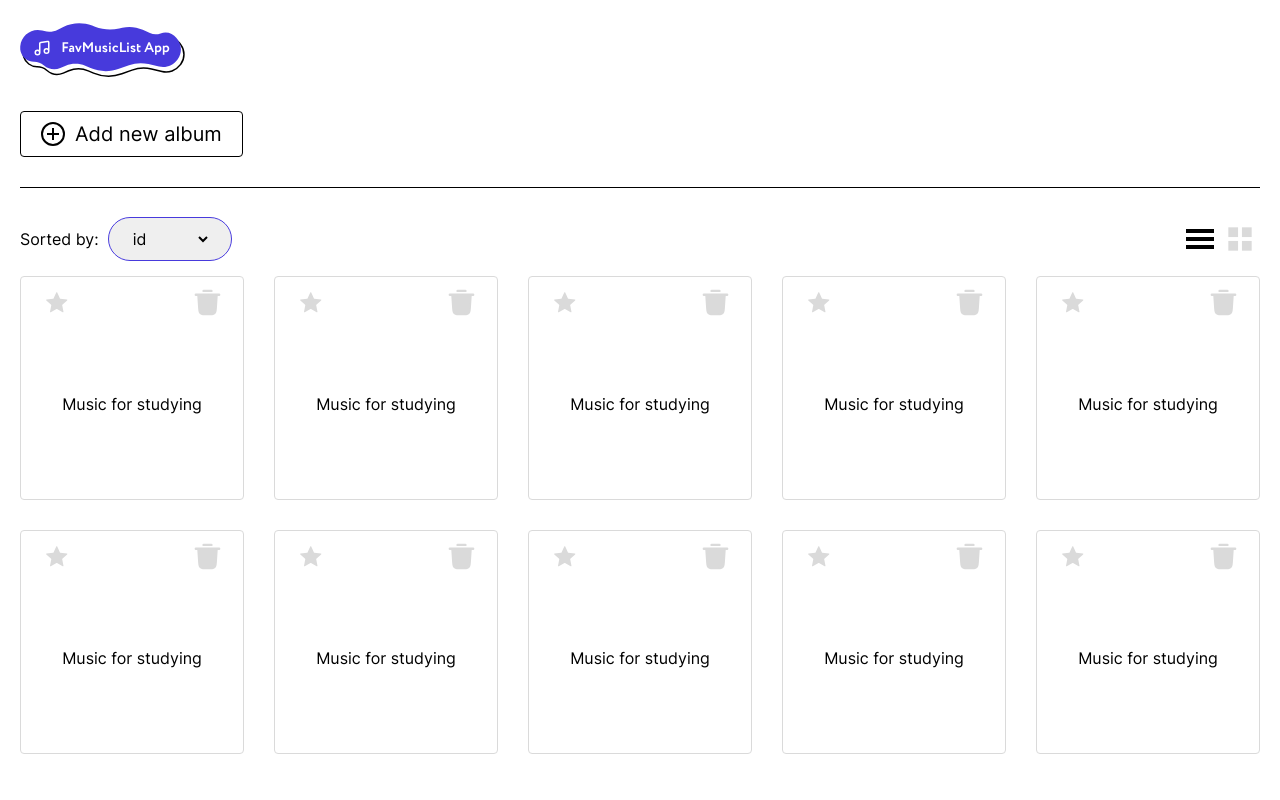
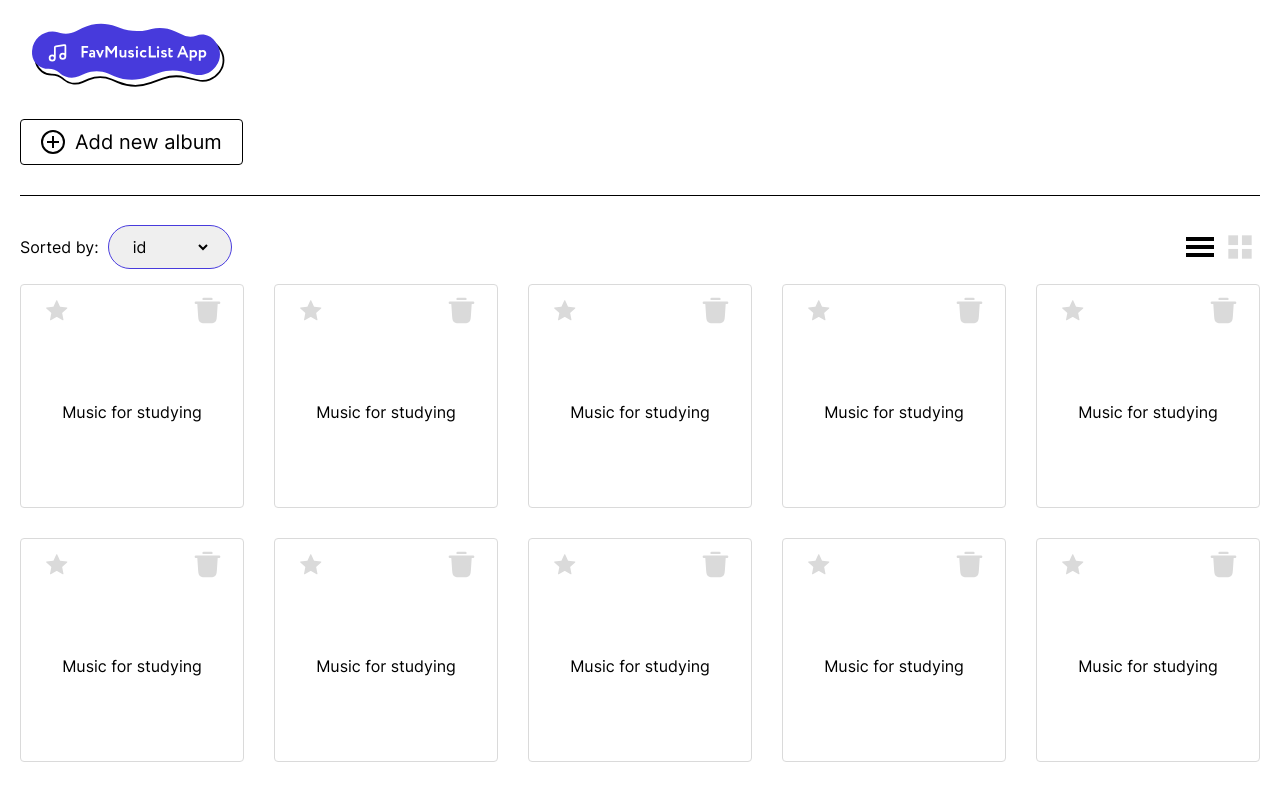
Before and after one commit to damian08k/FavMusicList, a React (Create React App) app: page / in a window 1280 px wide. Shown: the top 800 px of the page. Built offline with nearby package versions, Linux system fonts and the light colour scheme.

Commit message:
styles: Change logo styles

```diff
--- a/src/components/AppView/AppView.module.css
+++ b/src/components/AppView/AppView.module.css
@@ -1,6 +1,16 @@
 .root {
   margin: var(--spacing20) var(--spacing20) var(--spacing44);
   max-width: var(--maxAppWidth);
+}
+
+.logo {
+  width: 168px;
+  height: 59px;
+}
+
+.logo > * {
+  width: 100%;
+  height: 100%;
 }
 
 .mainContent {
@@ -8,6 +18,13 @@
   max-width: var(--maxContentWidth);
 }
 
+@media (min-width: 912px) {
+  .logo {
+    width: 220px;
+    height: 69px;
+  }
+}
+
 @media (min-width: 1440px) {
   .root {
     margin: var(--spacing60) auto;
```
